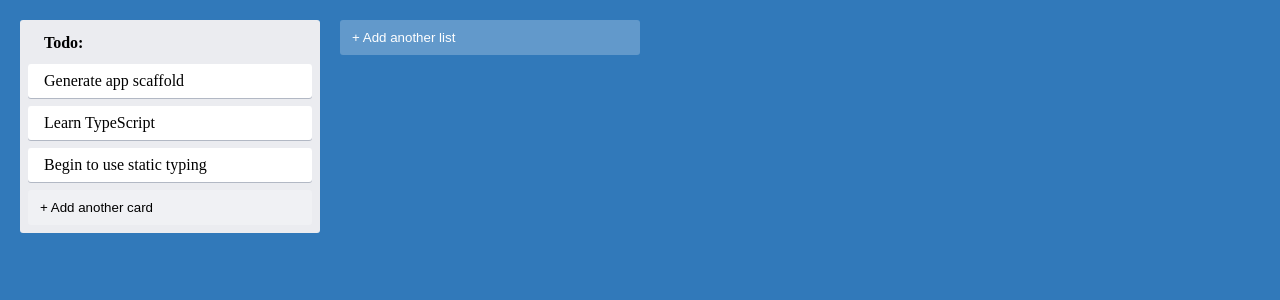
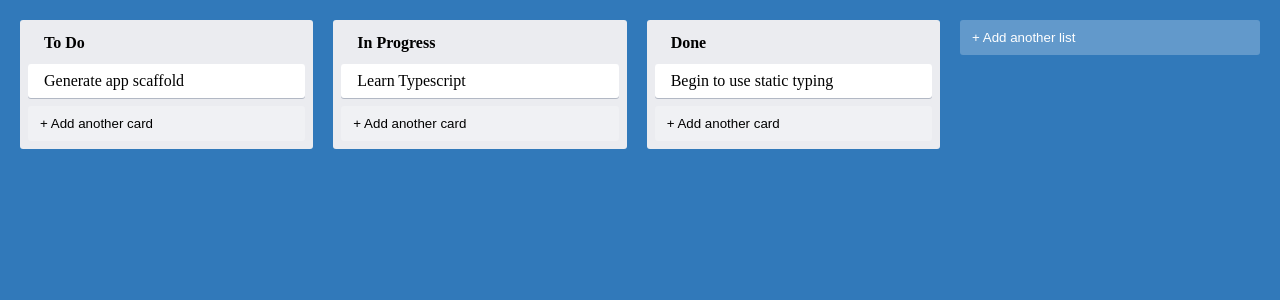
Before and after one commit to thejsdeveloper/trello-clone, a React (Create React App) app: page / in a window 1280 px wide. Shown: the top 300 px of the page. Built offline with nearby package versions, Linux system fonts and the light colour scheme.

Commit message:
using app state in column and card component

```diff
--- a/src/App.tsx
+++ b/src/App.tsx
@@ -1,12 +1,18 @@
 import React from "react";
 import { AddNewItem } from "./AddNewItem";
 import { Column } from "./Column";
+import { useAppState } from "./state/AppStateContext";
 import { AppContainer } from "./styles";
 
 export function App() {
+  const { lists } = useAppState();
+
   return (
     <AppContainer>
-      <Column text="Todo:" />
+      {lists.map((list) => (
+        <Column key={list.id} {...list} />
+      ))}
+
       <AddNewItem text="+ Add another list" onAdd={console.log} />
     </AppContainer>
   );
--- a/src/Card.tsx
+++ b/src/Card.tsx
@@ -2,6 +2,7 @@ import React from "react";
 import { CardContainer } from "./styles";
 
 type CardProps = {
+  id: string;
   text: string;
 };
 
--- a/src/Column.tsx
+++ b/src/Column.tsx
@@ -1,20 +1,25 @@
 import React from "react";
 import { AddNewItem } from "./AddNewItem";
 import { Card } from "./Card";
+import { useAppState } from "./state/AppStateContext";
 import { ColumnContainer, ColumnTitle } from "./styles";
 
 type ColumnProps = {
+  id: string;
   text: string;
-  children?: React.ReactNode;
 };
 
-export function Column({ text }: ColumnProps) {
+export function Column({ text, id }: ColumnProps) {
+  const { getTasksByListId } = useAppState();
+
+  const tasks = getTasksByListId(id);
+
   return (
     <ColumnContainer>
       <ColumnTitle>{text}</ColumnTitle>
-      <Card text="Generate app scaffold" />
-      <Card text="Learn TypeScript" />
-      <Card text="Begin to use static typing" />
+      {tasks.map((task) => (
+        <Card key={task.id} {...task} />
+      ))}
       <AddNewItem text="+ Add another card" onAdd={console.log} dark />
     </ColumnContainer>
   );
--- a/src/index.tsx
+++ b/src/index.tsx
@@ -2,10 +2,13 @@ import React from "react";
 import ReactDOM from "react-dom";
 import "./index.css";
 import { App } from "./App";
+import { AppStateProvider } from "./state/AppStateContext";
 
 ReactDOM.render(
   <React.StrictMode>
-    <App />
+    <AppStateProvider>
+      <App />
+    </AppStateProvider>
   </React.StrictMode>,
   document.getElementById("root")
 );
```
